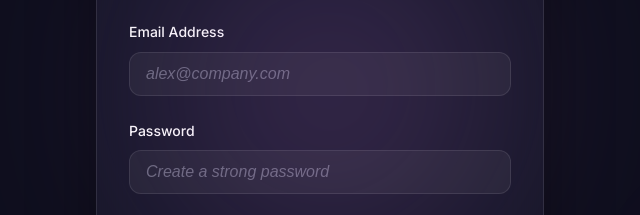
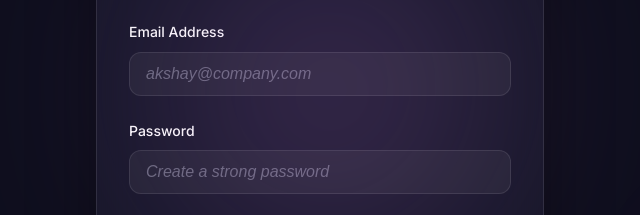
Before and after one commit to Akshay-gurav-31/ExpiryTracker-pro, a plain HTML site: page signup.html in a window 1280 px wide. Shown: the part 318-533 px from the top of the page, 320-960 px from the left. Drawn offline with Linux system fonts and the light colour scheme; a script that the page names is missing.

Commit message:
Update signup.html

```diff
--- a/signup.html
+++ b/signup.html
@@ -32,7 +32,7 @@
 
                 <div class="form-group">
                     <label for="email">Email Address</label>
-                    <input type="email" id="email" name="email" placeholder="alex@company.com" required
+                    <input type="email" id="email" name="email" placeholder="akshay@company.com" required
                         autocomplete="email">
                 </div>
 
```
